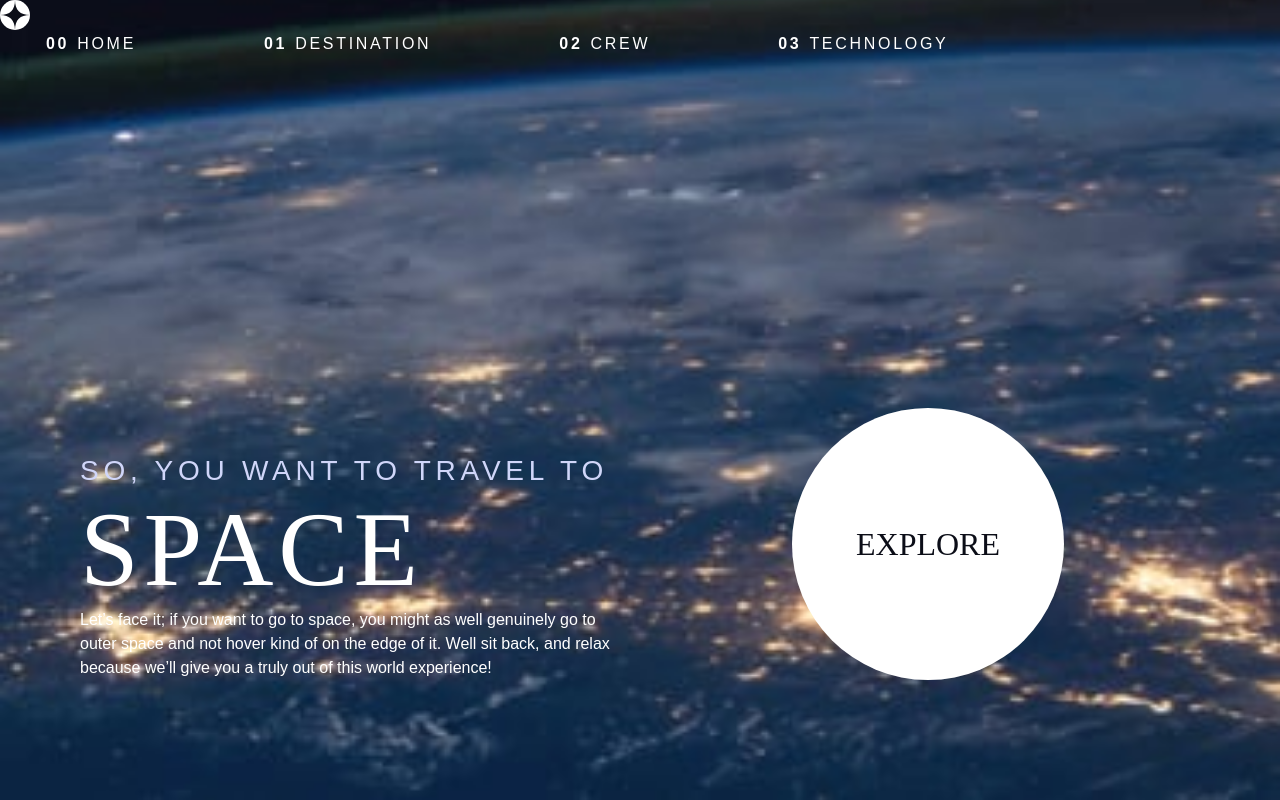
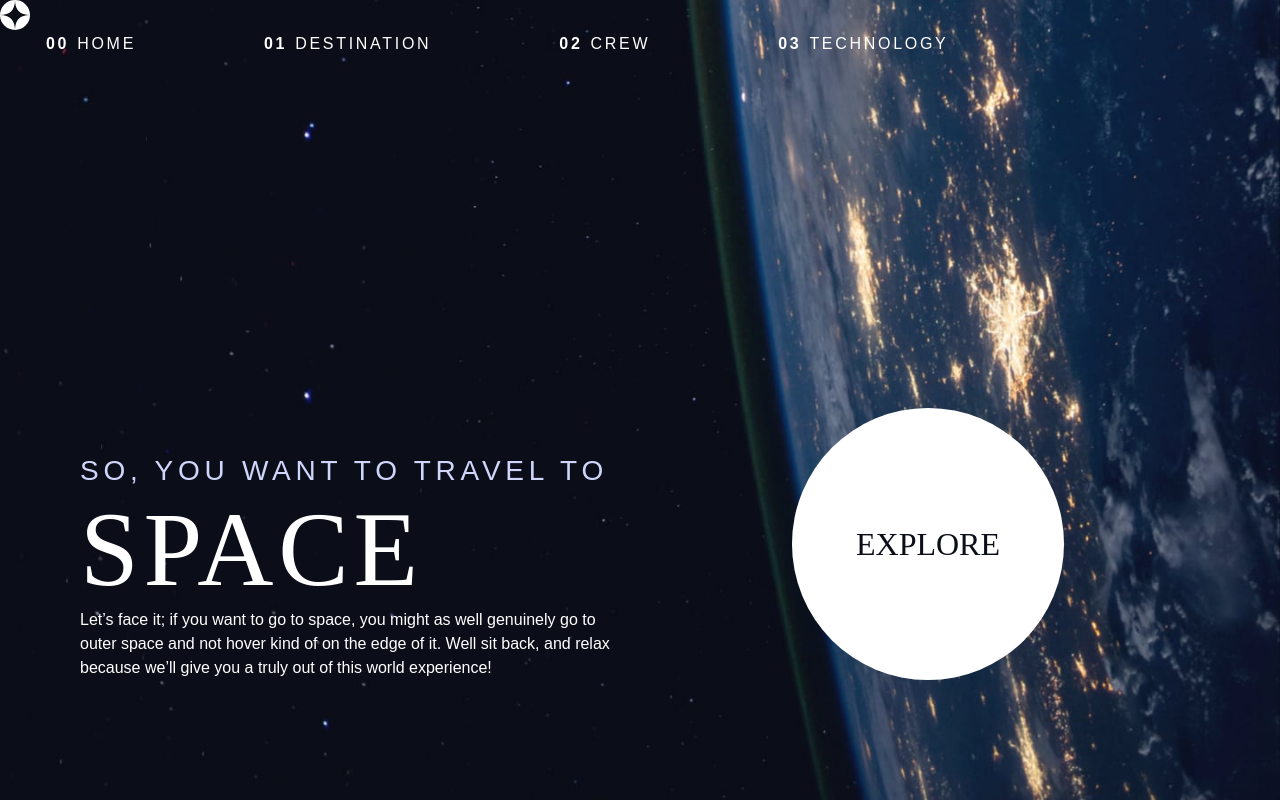
Before and after one commit to Dmnk28/space-tourism, a Next.js app in the folder next/: page / in a window 1280 px wide. Built offline with nearby package versions, Linux system fonts and the light colour scheme.

Commit message:
Found the error in the z-index
Still not routing to the destinationpage...

```diff
--- a/next/components/BackgroundImage.tsx
+++ b/next/components/BackgroundImage.tsx
@@ -5,15 +5,19 @@ type BgImg = {
     pageBgr: string;
 }
 
-const BackgroundImage: React.FC<BgImg> = ({pageBgr}) => {
+const BackgroundImage: React.FC<BgImg> = ({ pageBgr }) => {
 
     return (
-        <Image
-            src={`/${pageBgr}/background-${pageBgr}-mobile.jpg`}
-            layout="fill"
-            objectFit="cover"
-            objectPosition="bottom center"
-            className='z-index-bgr'/>
+
+            <Image
+                src={`/${pageBgr}/background-${pageBgr}-desktop.jpg`}
+                // width={375}
+                // height={667}
+                layout="fill"
+                objectFit="cover"
+                objectPosition="bottom center"
+                className='flex z-index-bgr'
+            />
         )
 }
 
--- a/next/pages/_app.tsx
+++ b/next/pages/_app.tsx
@@ -13,10 +13,10 @@ const MyApp = ({ Component, pageProps }: AppProps) => {
   return (
     <>
       <BackgroundImage pageBgr={pageBgr}/>
-      <header className="flex">
+      <header className="flex z-1">
         <Navigation setPageBgr={setPageBgr}/>
       </header>
-      <Component {...pageProps} />
+      <Component className="z-1" {...pageProps} />
     </>
   )
 }
--- /dev/null
+++ b/next/styles/Home.module.css
@@ -0,0 +1 @@
+/* No CSS *//*# sourceMappingURL=Home.module.css.map */
--- a/next/styles/main.css
+++ b/next/styles/main.css
@@ -48,10 +48,15 @@ body,
   -ms-grid-rows: min-content 1fr;
       grid-template-rows: -webkit-min-content 1fr;
       grid-template-rows: min-content 1fr;
+  z-index: 1;
 }
 
 .z-index-bgr {
   z-index: -1;
+}
+
+.z-1 {
+  z-index: 1;
 }
 
 /* images */
@@ -107,6 +112,10 @@ select {
 .flow > *:where(:not(:first-child)) {
   margin-top: 1rem;
   outline: 1px solid red;
+}
+
+.relative {
+  position: relative;
 }
 
 .container {
--- a/next/styles/main.scss
+++ b/next/styles/main.scss
@@ -49,10 +49,15 @@ body,
     min-height: 100vh;
     display: grid;
     grid-template-rows: min-content 1fr;
+    z-index: 1;
 }
 
 .z-index-bgr {
     z-index: -1;
+}
+
+.z-1 {
+    z-index: 1;
 }
 
 /* images */
@@ -103,6 +108,10 @@ select {
 .flow > *:where(:not(:first-child)) {
     margin-top: 1rem;
     outline: 1px solid red;
+}
+
+.relative {
+    position: relative;
 }
 
 .container {
```
Also changed, not shown: 2 other files (tests, documents, lock files or other folders).
